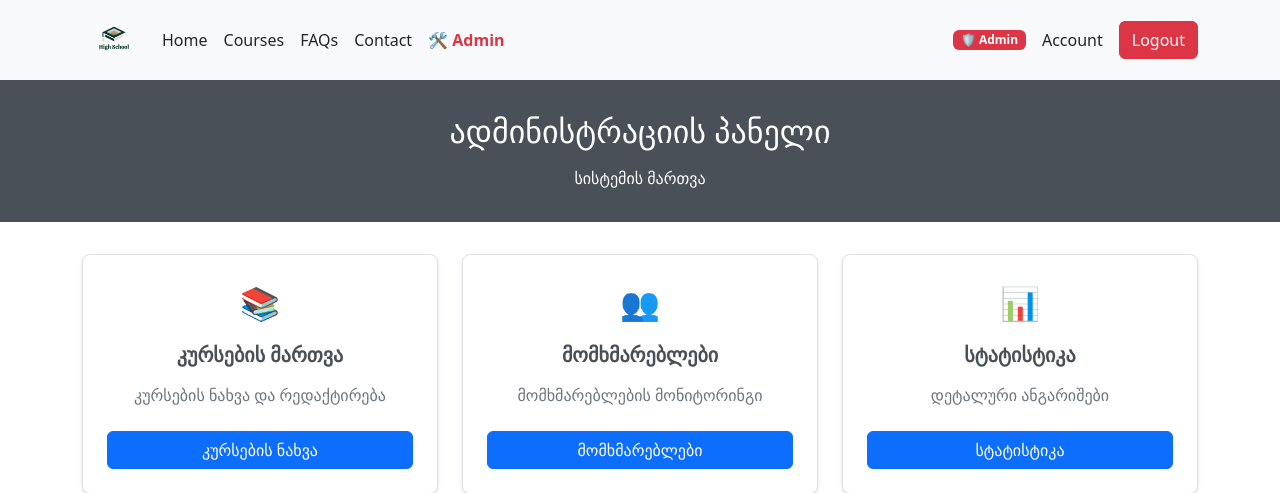
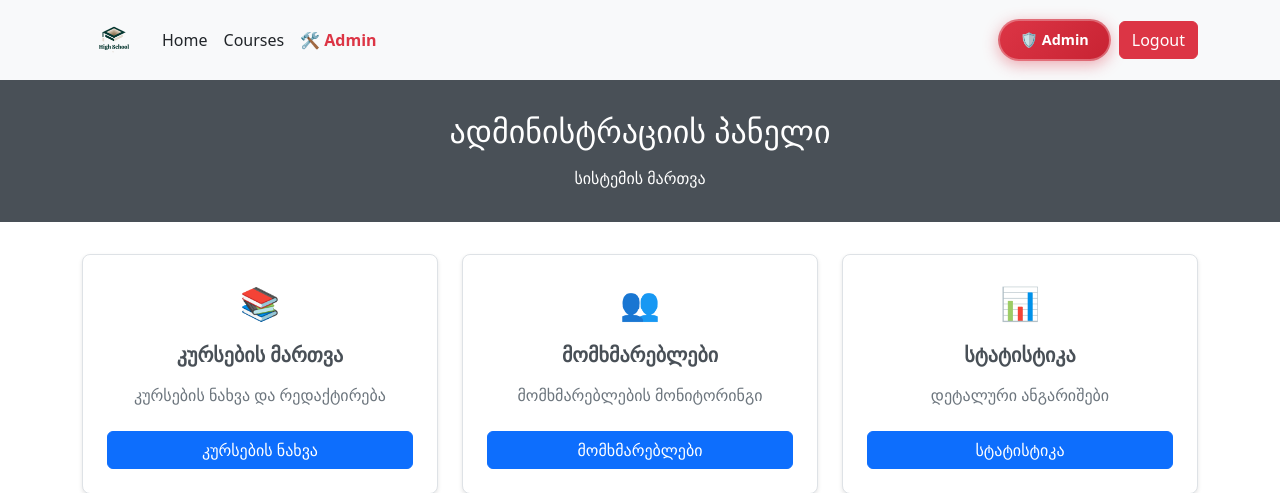
Before and after one commit to blitz-flex/Project-CS, a Flask app: page /admin in a window 1280 px wide. Shown: the top 493 px of the page. Run offline with Flask 3, Linux system fonts and the light colour scheme; the visitor is signed in with stand-in values (Sample User, id 1); some libraries are stand-ins or nearby versions.

Commit message:
fix  user and admin icon style

```diff
--- a/src/templates/layout.html
+++ b/src/templates/layout.html
@@ -31,27 +31,34 @@
 
                 {% if session["user_id"] %}
 
-                <ul class="nav col-12 col-lg-auto me-lg-auto mb-2 justify-content-center mb-md-0">
+                  {% if session.get("admin") %}
+                  <!-- Admin Navigation -->
+                  <ul class="nav col-12 col-lg-auto me-lg-auto mb-2 justify-content-center mb-md-0">
+                    <li><a href="/" class="nav-link px-2 text-dark">Home</a></li>
+                    <li><a href="/courses" class="nav-link px-2 text-dark">Courses</a></li>
+                    <li><a href="/admin" class="nav-link px-2 text-danger fw-bold">🛠️ Admin</a></li>
+                  </ul>
+
+                  <div class="text-end d-flex align-items-center gap-2">
+                    <span class="admin-badge">🛡️ Admin</span>
+                    <a class="btn btn-danger" href="/logout" role="button">Logout</a>
+                  </div>
+
+                  {% else %}
+                  <!-- Regular User Navigation -->
+                  <ul class="nav col-12 col-lg-auto me-lg-auto mb-2 justify-content-center mb-md-0">
                     <li><a href="/" class="nav-link px-2 text-dark">Home</a></li>
                     <li><a href="/courses" class="nav-link px-2 text-dark">Courses</a></li>
                     <li><a href="/faq" class="nav-link px-2 text-dark">FAQs</a></li>
                     <li><a href="/contact" class="nav-link px-2 text-dark">Contact</a></li>
-                    {% if session.get("admin") %}
-                    <li><a href="/admin" class="nav-link px-2 text-danger fw-bold">🛠️ Admin</a></li>
-                    {% endif %}
-
                   </ul>
 
-
                   <div class="text-end d-flex align-items-center gap-2">
-                    {% if session.get("admin") %}
-                      <span class="badge bg-danger">🛡️ Admin</span>
-                    {% else %}
-                      <span class="badge bg-primary">👤 User</span>
-                    {% endif %}
+                    <span class="user-badge">👤 User</span>
                     <a href="/account" class="nav-link px-2 text-dark">Account</a>
                     <a class="btn btn-danger" href="/logout" role="button">Logout</a>
                   </div>
+                  {% endif %}
 
                 {% else %}
 
@@ -154,6 +161,35 @@
         <script src="https://cdn.jsdelivr.net/npm/bootstrap@5.2.0/dist/js/bootstrap.bundle.min.js" integrity="sha384-A3rJD856KowSb7dwlZdYEkO39Gagi7vIsF0jrRAoQmDKKtQBHUuLZ9AsSv4jD4Xa" crossorigin="anonymous"></script>
 
         <style>
+        .admin-badge {
+            background: linear-gradient(135deg, #dc3545 0%, #c82333 100%);
+            color: white;
+            padding: 8px 20px;
+            border-radius: 25px;
+            font-weight: 600;
+            font-size: 0.9rem;
+            box-shadow: 0 4px 15px rgba(220, 53, 69, 0.4);
+            display: inline-flex;
+            align-items: center;
+            gap: 6px;
+            border: 2px solid rgba(255, 255, 255, 0.3);
+        }
+
+        .user-badge {
+            background: linear-gradient(135deg, rgba(81, 83, 90, 0.77));
+            color: #e5e8ec;
+            padding: 8px 20px;
+            border-radius: 25px;
+            font-weight: 600;
+            font-size: 0.9rem;
+            box-shadow: 0 4px 15px rgba(13, 110, 253, 0.4);
+            display: inline-flex;
+            align-items: center;
+            gap: 6px;
+            border: 2px solid rgba(255, 255, 255, 0.3);
+        }
+
+
         .hover-opacity-100:hover {
             opacity: 1 !important;
             transition: opacity 0.3s ease;
```
